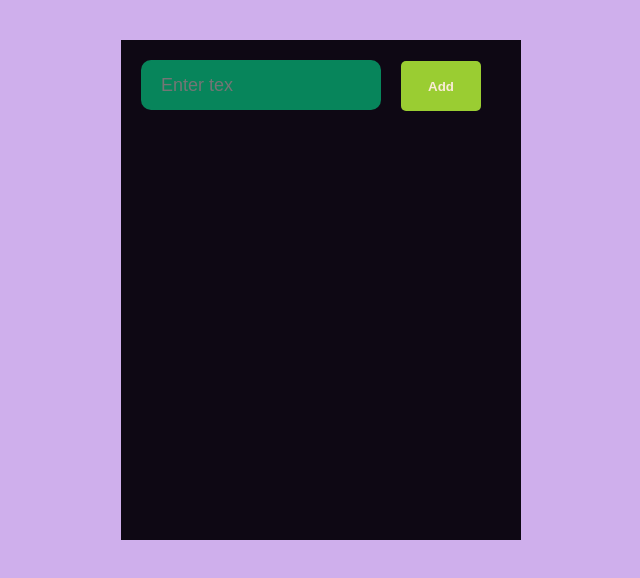
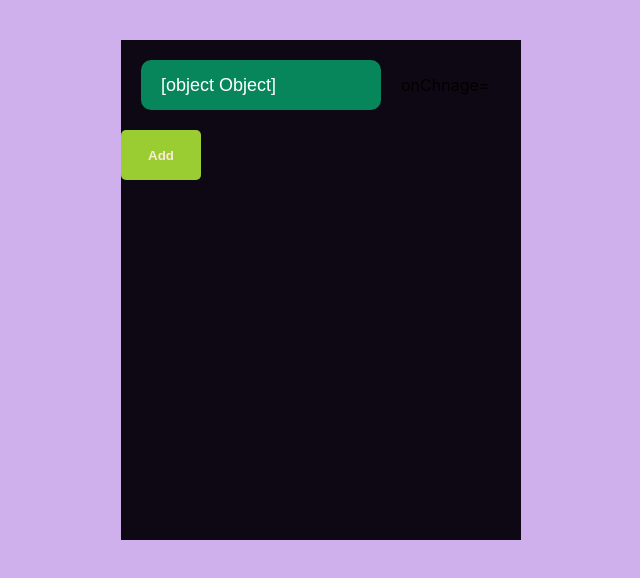
Before and after one commit to thilakshids/TodoList_React, a React (Create React App) app: page / in a window 1280 px wide. Shown: the top 578 px of the page, without its empty margins (319-959 px from the left). Built offline with nearby package versions, Linux system fonts and the light colour scheme.

Commit message:
Add Items

```diff
--- a/src/App.css
+++ b/src/App.css
@@ -8,6 +8,7 @@ body{
   width: 400px;
   margin: 40px auto;
 }
+
 #to-do-form input{
   background-color: rgb(7, 133, 91);
   border: 0;
--- a/src/App.js
+++ b/src/App.js
@@ -3,12 +3,32 @@ import React from 'react';
 import './App.css';
 
 class App extends React.Component{
+  constructor(props){
+    super(props);
+    this.state={
+      items:[],
+      currentItem:{
+        text:'',
+        ke:''
+      }
+    }
+  }
+  handleInput(e){
+    this.setState({
+      currentItem:{
+        text: e.target.value,
+        key:Date.now()
+      }
+    })
+  }
   render(){
     return(
       <div className="App">
         <header>
-        <form id="to-do-form">
-          <input type="text" placeholder="Enter tex"/>
+        <form id="to-do-form" onSubmit={this.addItem}>
+          <input type="text" placeholder="Enter tex"
+          value={this.state.currentItem}/>
+          onChnage={this.handleInput}
           <button type="submit">Add</button>
         </form>
       </header>
```
